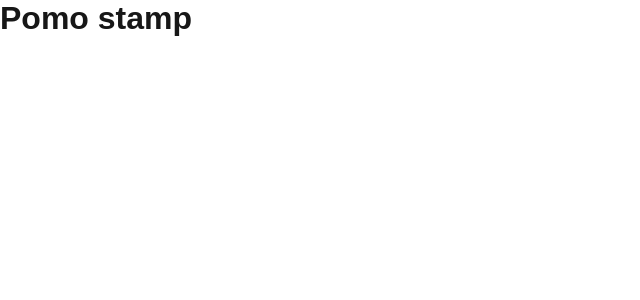
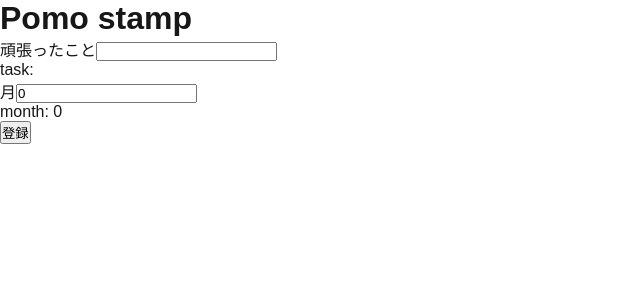
Before and after one commit to Sparklingstadt/pomo-stamp, a Next.js app: page / in a window 1280 px wide. Shown: the top 300 px of the page, without its empty margins (0-640 px from the left). Built offline with nearby package versions, Linux system fonts and the light colour scheme.

Commit message:
Add register pomodoro feature

```diff
--- a/app/page.tsx
+++ b/app/page.tsx
@@ -1,7 +1,69 @@
+'use client'
+import { useEffect, useState } from "react";
+
 export default function Home() {
+  type Pomodoro = {
+    task: string,
+    date: {
+      month: number | undefined
+      day: number | undefined
+    }
+  }
+
+  // newPomodoroがPomodoro | undefinedになる
+  // useStateは引数を与えないと<T | undefined>
+  // useState<string>("")にするとstring型
+  const [newPomodoro, setNewPomodoro] = useState<Pomodoro>()
+  const [task, setTask] = useState<string>("")
+  const [month, setMonth] = useState<number>(0)
+
+  const handleSetTask = (task: string) => {
+    setTask(task)
+  }
+
+  const handleSetMonth = (month: string) => {
+    const parsedMonth = parseInt(month)
+    if(!isNaN(parsedMonth)){
+      setMonth(parsedMonth)
+    }
+  }
+
+  const addPomodoro = () => {
+    if(task && month !== undefined){
+      const pomodoro = {
+        task,
+        date: {
+          month,
+          day: undefined
+        }
+      }
+
+      setNewPomodoro(pomodoro)
+    }
+  }
+
+  useEffect(() => {
+    console.log(newPomodoro)
+  }, [newPomodoro])
+
   return (
     <div>
       <h1>Pomo stamp</h1>
+      <div>
+        <section>
+          <label>頑張ったこと</label>
+          <input type="text" value={task} onChange={(e => handleSetTask(e.target.value))} />
+          <p>task: { task }</p>
+        </section>
+        <section>
+          <label htmlFor="">月</label>
+          <input type="text" value={month} onChange={e => handleSetMonth(e.target.value)}/>
+          <p>month: { month }</p>
+        </section>
+        <section>
+          <button onClick={() => addPomodoro()}>登録</button>
+        </section>
+      </div>
     </div>
   );
 }
```
